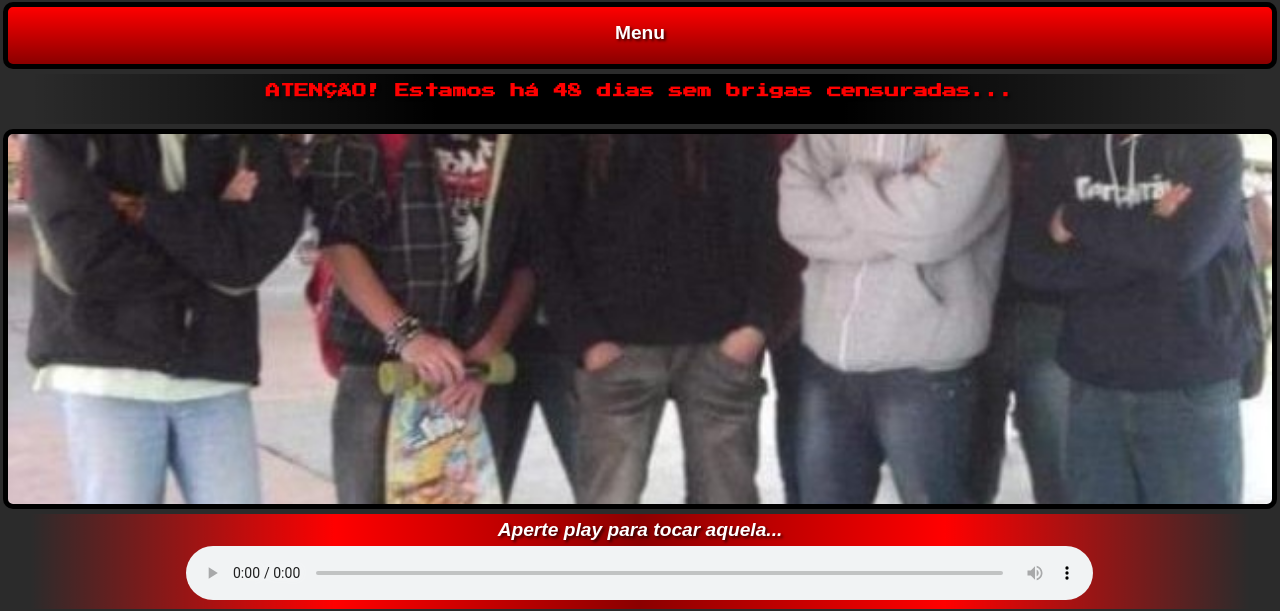
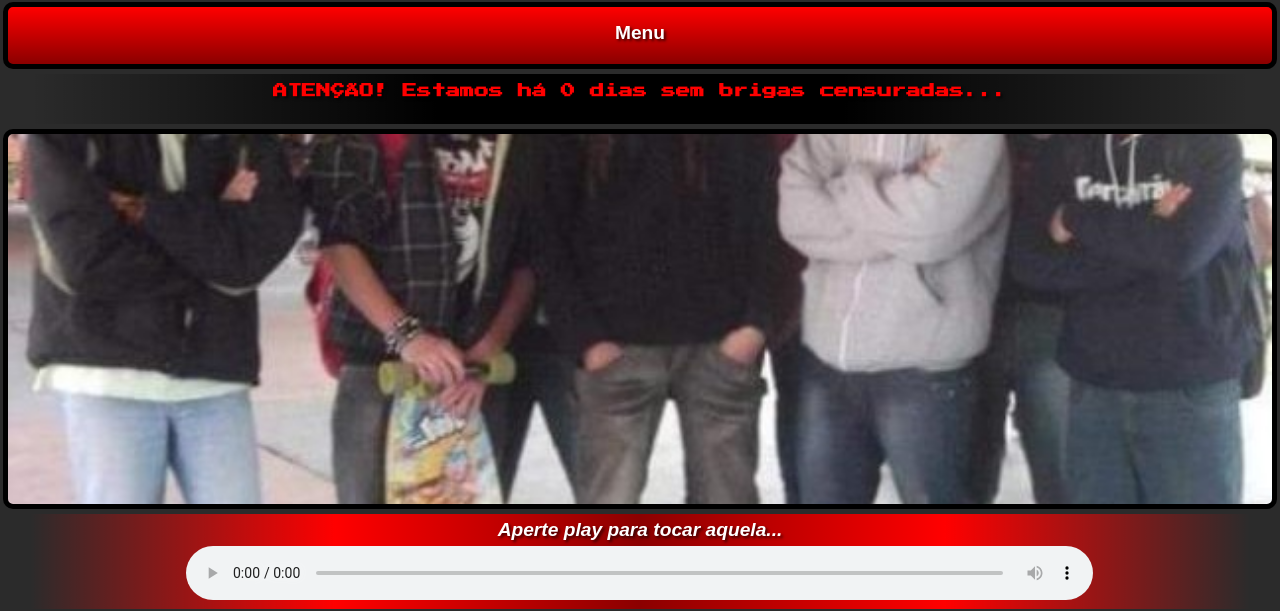
Before and after one commit to os-censurados/censurados, a plain HTML site: page index.html in a window 1280 px wide. Shown: the part 111-722 px from the top of the page. Drawn offline with Linux system fonts and the light colour scheme.

Commit message:
brigas narradas vol 4

```diff
--- a/script.js
+++ b/script.js
@@ -6,7 +6,7 @@ function choose() {
 }
 
 let hoje = new Date()
-let ultimoVideo = new Date("05/11/2022") // inserir aqui data do ultimo brigas postado, formato: mes-dia-ano
+let ultimoVideo = new Date("06/28/2022") // inserir aqui data do ultimo brigas postado, formato: mes-dia-ano
 const diasSemVideo = (hoje - ultimoVideo) / 86400000 //milissegundos dia
 let contadorBrigas = document.getElementById('contador-brigas-narradas')
 contadorBrigas.innerHTML = `ATENÇÃO! Estamos há ${parseInt(diasSemVideo)} dias sem brigas censuradas...`
```
Also changed, not shown: brigas.html (+3 -0 lines).
